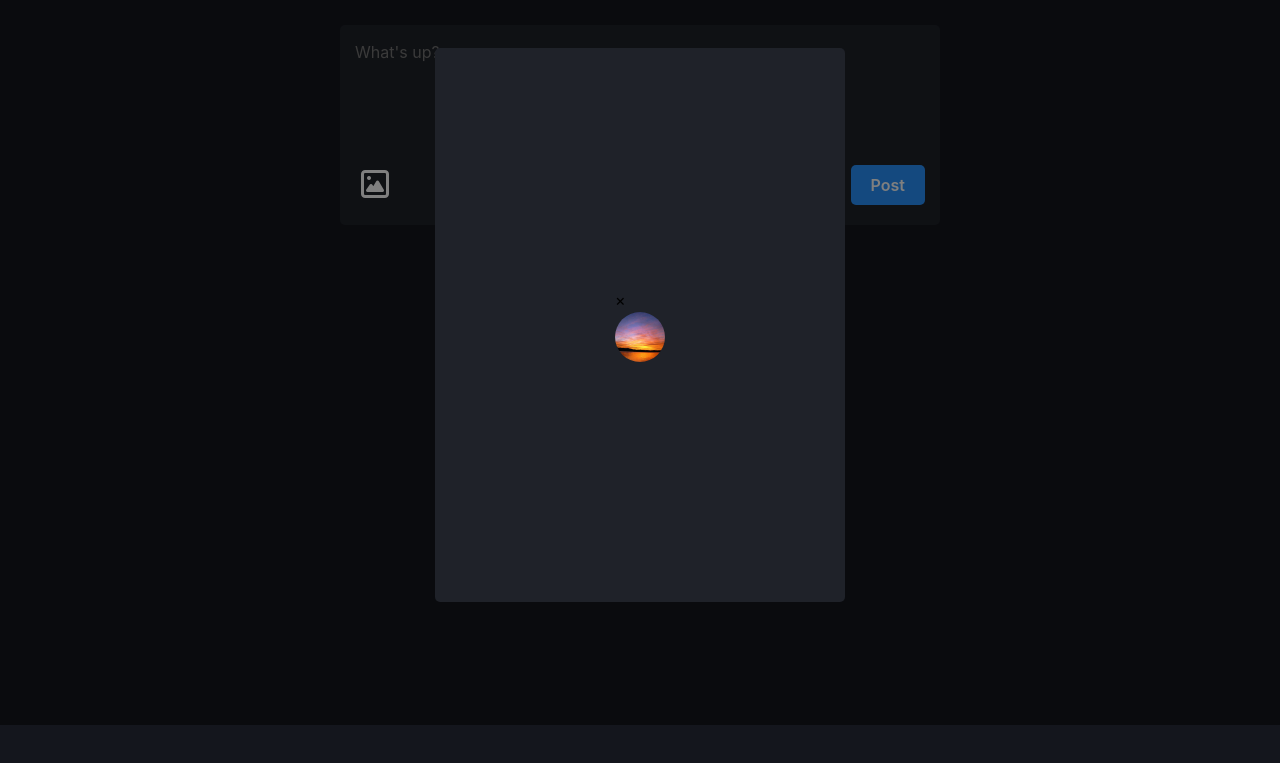
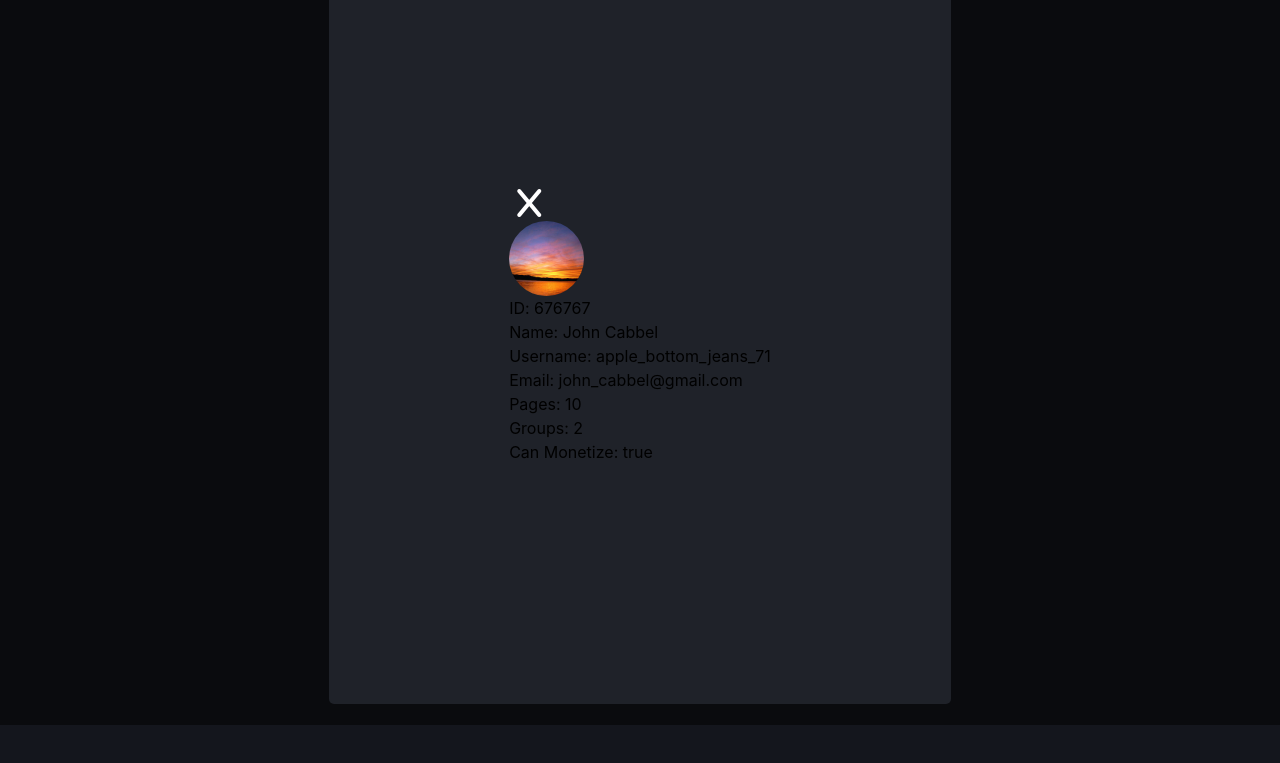
Before and after one commit to rstrauman/fakebook_oojs_assignment_3, a plain HTML site: page index.html in a window 1280 px wide. Both pictures are taken after a click on the picture 1157 px from the left and 30 px from the top of the page. Shown: the part 75-838 px from the top of the page. Drawn offline with Linux system fonts and the light colour scheme.

Commit message:
completed post and modal functionality

```diff
--- a/assets/scripts/app.js
+++ b/assets/scripts/app.js
@@ -13,11 +13,19 @@ let modalContent = select('.modal-content');
 let modalPicture = select('.modal-picture');
 let postsContainer = select('.post-flex-container');
 let photoName = select('.photo-name');
+let closeModalBtn = select('#close-modal');
+let modalID = getElement("modal-id");
+// let modalName = getElement("modal-id");
+let modalUserName = getElement("modal-user-name");
+let modalEmail = getElement("modal-email");
+let modalPages = getElement("modal-pages");
+let modalGroups = getElement("modal-groups");
+let modalMonetize = getElement("modal-monetize");
 
 let modalIsOpen = false;
 
 const subscriber = new Subscriber (
-    676767, 'John', 'apple_bottom_jeans_71', 'john_cabbel@gmail.com', 10, 2, true
+    676767, 'John Cabbel', 'apple_bottom_jeans_71', 'john_cabbel@gmail.com', 10, 2, true
 )
 
 function openModal(){
@@ -26,6 +34,19 @@ function openModal(){
     modal.classList.remove('hidden');
     modalContent.classList.remove('hidden');
     modalPicture.classList.remove('hidden');
+    modalID.textContent = `ID: ${subscriber.id}`;
+    modalName.textContent = `Name: ${subscriber.name}`;
+    modalUserName.textContent = `Username: ${subscriber.userName}`;
+    modalEmail.textContent = `Email: ${subscriber.email}`;
+    modalPages.textContent = `Pages: ${subscriber.pages}`;
+    modalGroups.textContent = `Groups: ${subscriber.groups}`;
+    modalMonetize.textContent = `Can Monetize: ${subscriber.canMonetize}`;
+}
+
+function closeModal() {
+    modal.classList.add('hidden');
+    modalContent.classList.add('hidden');
+    modalPicture.classList.add('hidden');
 }
 
 function post() {
@@ -41,6 +62,7 @@ function post() {
         postProfileInfo.classList.add('post-user-info');
         postProfileInfo.innerHTML = `
             <img src="./assets/media/sunset.jpeg" class="post-pfp">
+            <div class="post-user-name">${subscriber.name}</div>
         `;
         postDiv.appendChild(postProfileInfo);
 
@@ -62,7 +84,8 @@ function post() {
         photoUpload.value = "";
 }
 
-if(!modalIsOpen) listen('click', profilePic, openModal);
+listen('click', profilePic, openModal);
+listen('click', closeModalBtn, closeModal);
 listen('click', postButton, post);
 listen('change', photoUpload, () => {
     if(photoUpload.files.length > 0) {
--- a/assets/styles/style.css
+++ b/assets/styles/style.css
@@ -142,8 +142,8 @@ button {
 }
 
 .modal-picture {
-    height: 50px;
-    width: 50px;
+    height: 75px;
+    width: 75px;
     border-radius: 50%;
 }
 
--- a/index.html
+++ b/index.html
@@ -31,11 +31,16 @@
         <div class="container">
             <div id="modal" class="modal hidden">
                 <div class="modal-content hidden">
-                    <span id="close-modal">&times;</span>
+                    <div id="close-modal"><i class="fa-solid fa-x"></i></div>
                     <div class="modal-header">
                         <img src="./assets/media/sunset.jpeg" alt="profile picture" class="modal-picture hidden">
+                        <div id="modal-id"></div>
                         <div id="modal-name"></div>
-                        <div id="modal-body"></div>
+                        <div id="modal-user-name"></div>
+                        <div id="modal-email"></div>
+                        <div id="modal-pages"></div>
+                        <div id="modal-groups"></div>
+                        <div id="modal-monetize"></div>
                     </div>
                 </div>
             </div>
```
